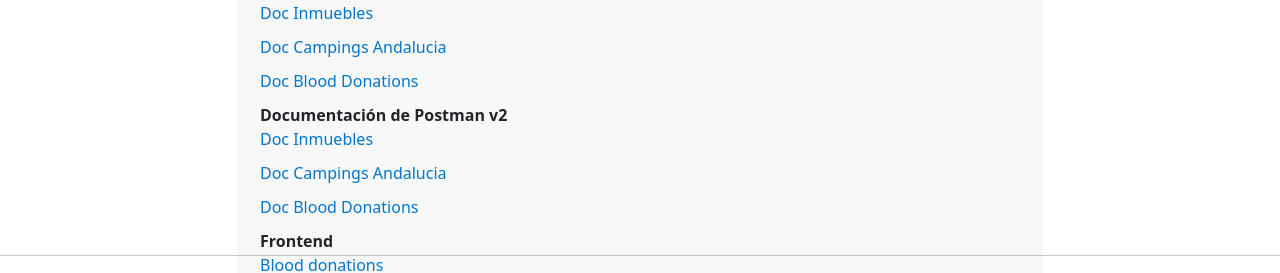
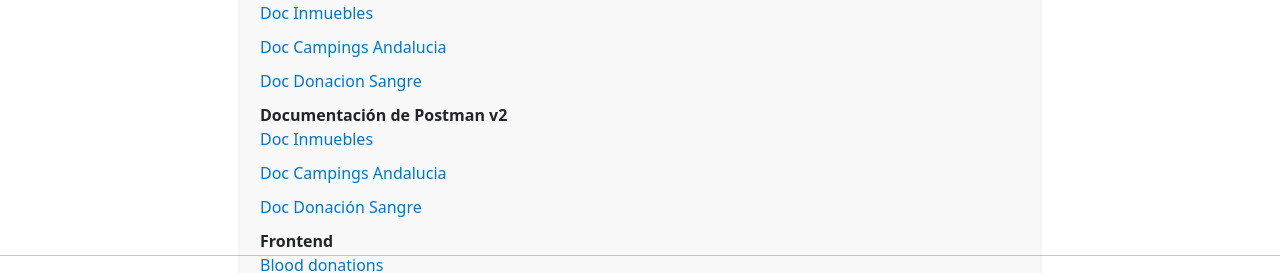
Before and after one commit to gti-sos/sos2223-20, a SvelteKit app in the folder frontend/: page / in a window 1280 px wide. Shown: the part 654-927 px from the top of the page. Built offline with nearby package versions, Linux system fonts and the light colour scheme.

Commit message:
traducciones main

```diff
--- a/frontend/src/routes/+page.svelte
+++ b/frontend/src/routes/+page.svelte
@@ -28,7 +28,7 @@
                 <ul dir="auto">
                 <li><a href="https://documenter.getpostman.com/view/26062489/2s93K1oysD">Doc Inmuebles </a></li>
                 <li><a href="https://documenter.getpostman.com/view/26063155/2s93K1oeqs">Doc Campings Andalucia</a></li>
-                <li><a href="http://sos2223-20.appspot.com/api/v1/blood-donations/docs">Doc Blood Donations</a></li>
+                <li><a href="http://sos2223-20.appspot.com/api/v1/blood-donations/docs">Doc Donacion Sangre</a></li>
                 </ul>
             </li>
 
@@ -36,7 +36,7 @@
                     <ul dir="auto">
                     <li><a href="https://documenter.getpostman.com/view/26062489/2s93XsZn3G">Doc Inmuebles </a></li>
                     <li><a href="https://documenter.getpostman.com/view/26063155/2s93XyU3Xd">Doc Campings Andalucia</a></li>
-                    <li><a href="http://sos2223-20.appspot.com/api/v2/blood-donations/docs">Doc Blood Donations</a></li>
+                    <li><a href="http://sos2223-20.appspot.com/api/v2/blood-donations/docs">Doc Donación Sangre</a></li>
                     </ul>
                 </li>
 
```
